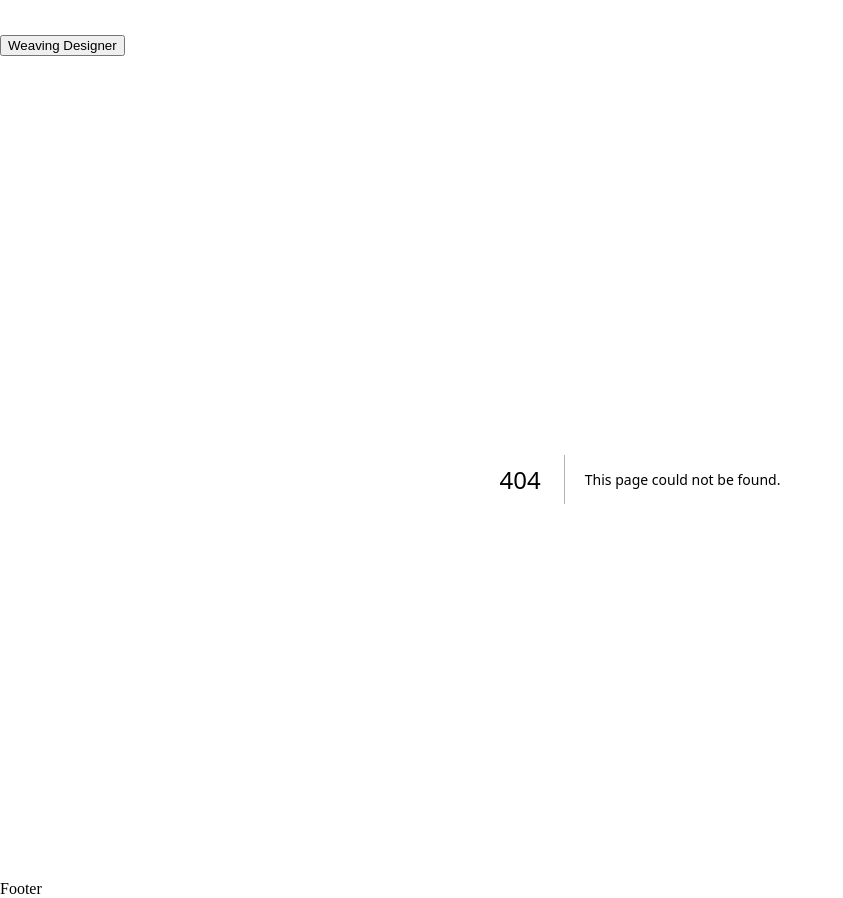
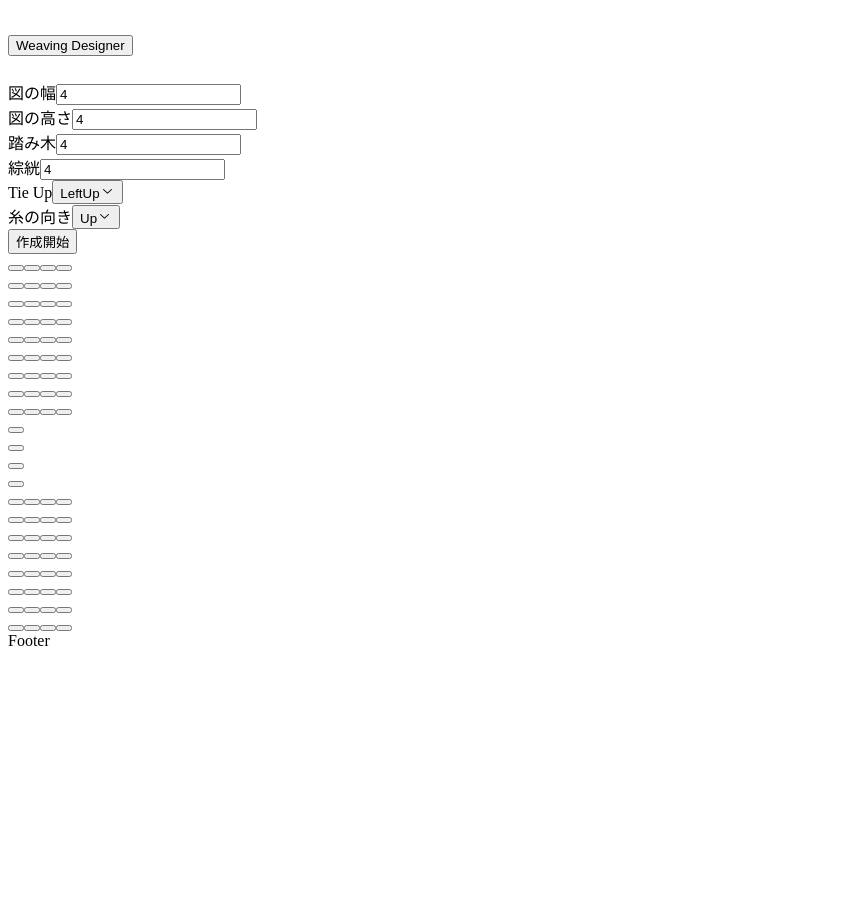
Before and after one commit to koralle/weaving-designer, a Next.js app: page /draft-editor in a window 1280 px wide. Before the commit this address had no page. Shown: the whole page, without its empty margins (0-843 px from the left). After the commit the page ends 800 px from the top, so only its background shows below. Built offline with nearby package versions, Linux system fonts and the light colour scheme.

Commit message:
update: NextPage `/draft-editor`

```diff
--- /dev/null
+++ b/src/pages/draft-editor.tsx
@@ -0,0 +1,19 @@
+import { clsx } from 'clsx';
+import { NextPage } from 'next';
+
+import { DraftEditor } from '../features/components/DraftEditor';
+import { DraftForm } from '../features/components/DraftForm';
+
+const DraftEditorPage: NextPage = () => {
+  return (
+    <>
+      <DraftForm />
+
+      <div className={clsx('h-[80vh]', 'overflow-scroll')}>
+        <DraftEditor className={clsx('mx-5')} />
+      </div>
+    </>
+  );
+};
+
+export default DraftEditorPage;
```
